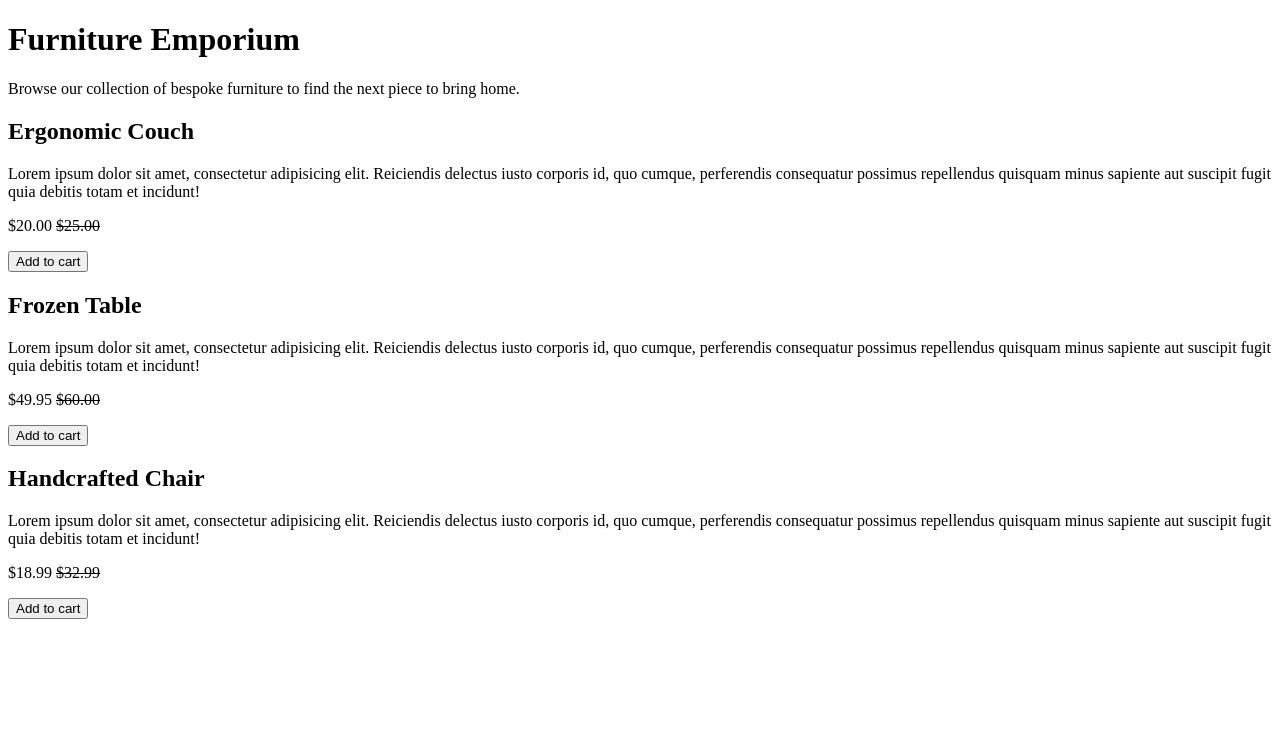
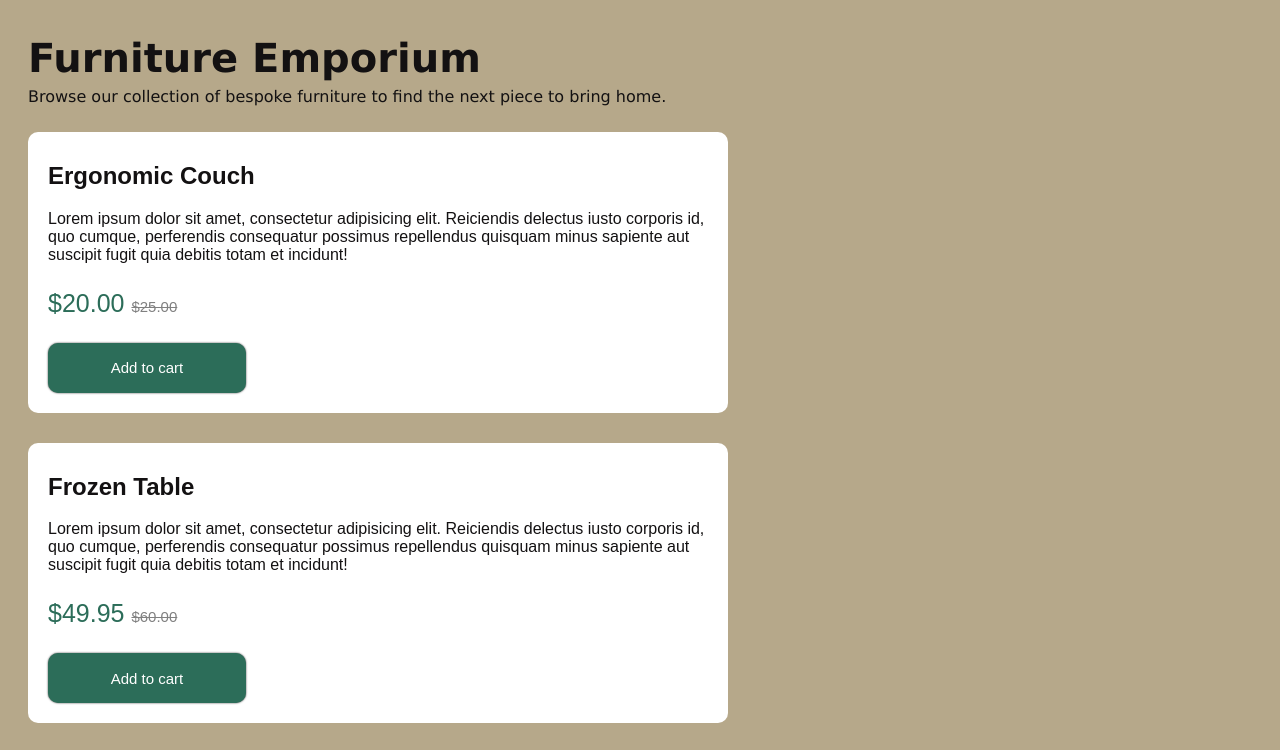
Before and after one commit to ebarbosa27/Furniture-Emporium-Workshop, a plain HTML site: page index.html in a window 1280 px wide. Shown: the top 750 px of the page. Drawn offline with Linux system fonts and the light colour scheme.

Commit message:
changed styling of index page to give better user experience

```diff
--- a/index.css
+++ b/index.css
@@ -0,0 +1,76 @@
+body {
+  background-color: #b6a88a;
+}
+
+main {
+  display: flex;
+  flex-wrap: wrap;
+  flex-direction: column;
+
+  font-family: Verdana;
+  color: #131112;
+
+  margin: 0;
+  margin-bottom: 10px;
+  width: 70%;
+  min-width: 300px;
+  max-width: 700px;
+  padding: 0px 20px;
+}
+
+header {
+  margin: 0;
+  margin-bottom: 10px;
+  padding: 0;
+}
+
+#pageTitle {
+  font-size: 40px;
+  margin-bottom: -10px;
+}
+
+article {
+  background-color: #ffffff;
+  font-family: Arial;
+
+  margin-bottom: 30px;
+  padding: 10px 20px 20px 20px;
+  border-radius: 10px;
+}
+
+.cardPrice {
+  color: #2c6d59;
+  font-style: bold;
+  font-size: 25px;
+  font-style: bold;
+}
+
+.cardPrice s {
+  color: #808080;
+  font-size: 15px;
+}
+
+article button {
+  background-color: #2c6d59;
+  color: white;
+  font-size: 15px;
+
+  min-width: 100px;
+  width: 30%;
+  height: 50px;
+
+  padding: 15px 10px;
+  border: 0;
+  border-radius: 10px;
+  box-shadow: 0px 0px 2px rgb(53, 53, 53);
+}
+
+button:hover {
+  cursor: pointer;
+  filter: brightness(0.88);
+}
+
+button:active {
+  scale: 0.98;
+  box-shadow: 0px 0px 1px rgb(53, 53, 53);
+}
--- a/index.html
+++ b/index.html
@@ -6,45 +6,40 @@
   <body>
     <main>
       <header>
-        <h1>Furniture Emporium</h1>
-        <p>
-          Browse our collection of bespoke furniture to find the next piece to
-          bring home.
-        </p>
+        <h1 id="pageTitle">Furniture Emporium</h1>
+        <p>Browse our collection of bespoke furniture to find the next piece to bring home.</p>
       </header>
       <article>
         <h2>Ergonomic Couch</h2>
         <p>
-          Lorem ipsum dolor sit amet, consectetur adipisicing elit. Reiciendis
-          delectus iusto corporis id, quo cumque, perferendis consequatur
-          possimus repellendus quisquam minus sapiente aut suscipit fugit quia
-          debitis totam et incidunt!
+          Lorem ipsum dolor sit amet, consectetur adipisicing elit. Reiciendis delectus iusto
+          corporis id, quo cumque, perferendis consequatur possimus repellendus quisquam minus
+          sapiente aut suscipit fugit quia debitis totam et incidunt!
         </p>
-        <p>$20.00 <s>$25.00</s></p>
+        <p class="cardPrice">$20.00 <s>$25.00</s></p>
         <button>Add to cart</button>
       </article>
       <article>
         <h2>Frozen Table</h2>
         <p>
-          Lorem ipsum dolor sit amet, consectetur adipisicing elit. Reiciendis
-          delectus iusto corporis id, quo cumque, perferendis consequatur
-          possimus repellendus quisquam minus sapiente aut suscipit fugit quia
-          debitis totam et incidunt!
+          Lorem ipsum dolor sit amet, consectetur adipisicing elit. Reiciendis delectus iusto
+          corporis id, quo cumque, perferendis consequatur possimus repellendus quisquam minus
+          sapiente aut suscipit fugit quia debitis totam et incidunt!
         </p>
-        <p>$49.95 <s>$60.00</s></p>
+        <p class="cardPrice">$49.95 <s>$60.00</s></p>
         <button>Add to cart</button>
       </article>
       <article>
         <h2>Handcrafted Chair</h2>
         <p>
-          Lorem ipsum dolor sit amet, consectetur adipisicing elit. Reiciendis
-          delectus iusto corporis id, quo cumque, perferendis consequatur
-          possimus repellendus quisquam minus sapiente aut suscipit fugit quia
-          debitis totam et incidunt!
+          Lorem ipsum dolor sit amet, consectetur adipisicing elit. Reiciendis delectus iusto
+          corporis id, quo cumque, perferendis consequatur possimus repellendus quisquam minus
+          sapiente aut suscipit fugit quia debitis totam et incidunt!
         </p>
-        <p>$18.99 <s>$32.99</s></p>
+        <p class="cardPrice">$18.99 <s>$32.99</s></p>
         <button>Add to cart</button>
       </article>
     </main>
   </body>
+  <link rel="stylesheet" href="./index.css" />
 </html>
```
